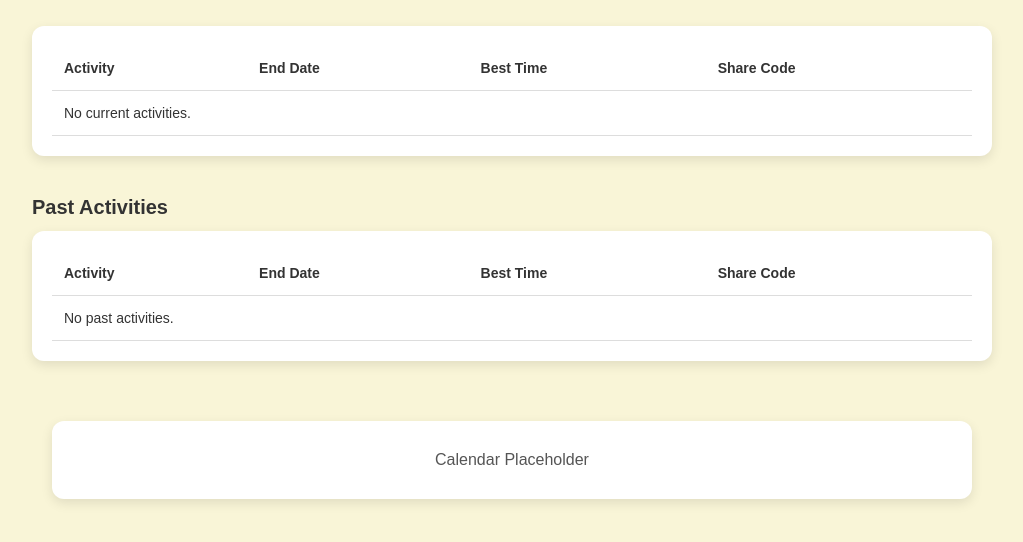
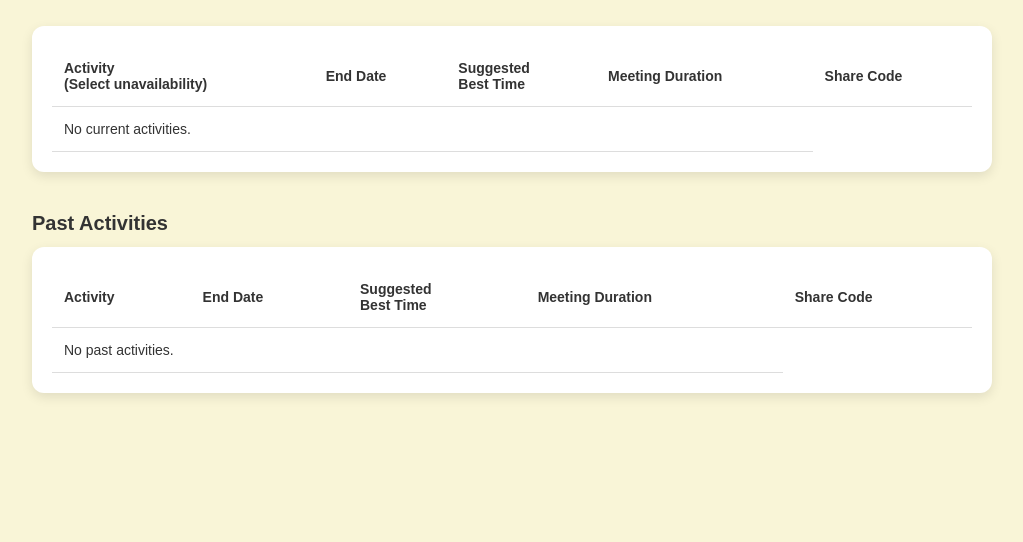
Before and after one commit to JillStingray1/CITS3403-Group-Project, a Flask app: page /main-menu in a window 1280 px wide. Shown: the part 143-685 px from the top of the page, without its empty margins (128-1151 px from the left). Run offline with Flask 3, Linux system fonts and the light colour scheme; the visitor is signed in with stand-in values (Sample User, id 1).

Commit message:
included links for selection on each activity

```diff
--- a/templates/main-menu.html
+++ b/templates/main-menu.html
@@ -56,18 +56,28 @@
         <table>
           <thead>
             <tr>
-              <th>Activity</th>
+              <th>
+                <p>Activity </p>
+                <p>(Select unavailability)</p>
+              </th>
               <th>End Date</th>
-              <th>Best Time</th>
+              <th>Suggested <br>Best Time</th>
+              <th>Meeting Duration</th>
               <th>Share Code</th>
             </tr>
           </thead>
           <tbody>
             {% for activity in created_activities %}
               <tr>
-                <td>{{ activity[1].meeting_name }}</td>
+                <td><a href="{{ url_for('availability_selection', meeting_id=activity[1].id) }}">{{ activity[1].meeting_name }}</a></td>
                 <td>{{ activity[1].end_date.strftime('%d %B %Y') }}</td>
                 <td><a href="{{ url_for('analysis_page', meeting_id=activity[1].id) }}">{{ activity[0].strftime("%d %B %H:%M") }}</a></td>
+                <td>
+                  {% if  activity[1].meeting_length // 60 > 0 %}
+                    {{ activity[1].meeting_length // 60}} hour
+                  {% endif %}
+                  {{ activity[1].meeting_length % 60}} min
+                </td>
                 <td>{{ activity[1].share_code }}</td>
               </tr>
             {% else %}
@@ -88,7 +98,8 @@
             <tr>
               <th>Activity</th>
               <th>End Date</th>
-              <th>Best Time</th>
+              <th>Suggested <br> Best Time</th>
+              <th>Meeting Duration</th>
               <th>Share Code</th>
             </tr>
           </thead>
@@ -98,6 +109,12 @@
                 <td>{{ activity[1].meeting_name }}</td>
                 <td>{{ activity[1].end_date.strftime('%d %B %Y') }}</td>
                 <td>{{ activity[0].strftime("%d %B %H:%M") }}</td>
+                <td>
+                  {% if  activity[1].meeting_length // 60 > 0 %}
+                    {{ activity[1].meeting_length // 60}} hour
+                  {% endif %}
+                  {{ activity[1].meeting_length % 60}} min
+                </td>
                 <td>{{ activity[1].share_code }}</td>
               </tr>
             {% else %}
@@ -109,12 +126,6 @@
         </table>
       </div>
     </section>
-
-    <section class="calendar-section">
-      <div class="calendar-placeholder">
-        <p>Calendar Placeholder</p>
-      </div>
-    </section>
   </main>
 
 </body>
```
